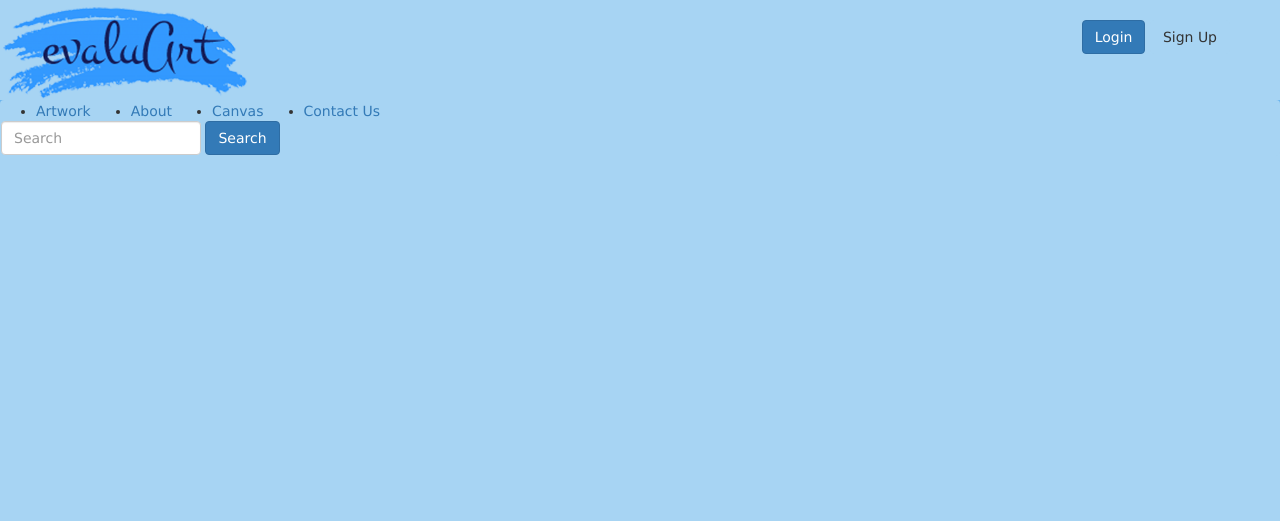
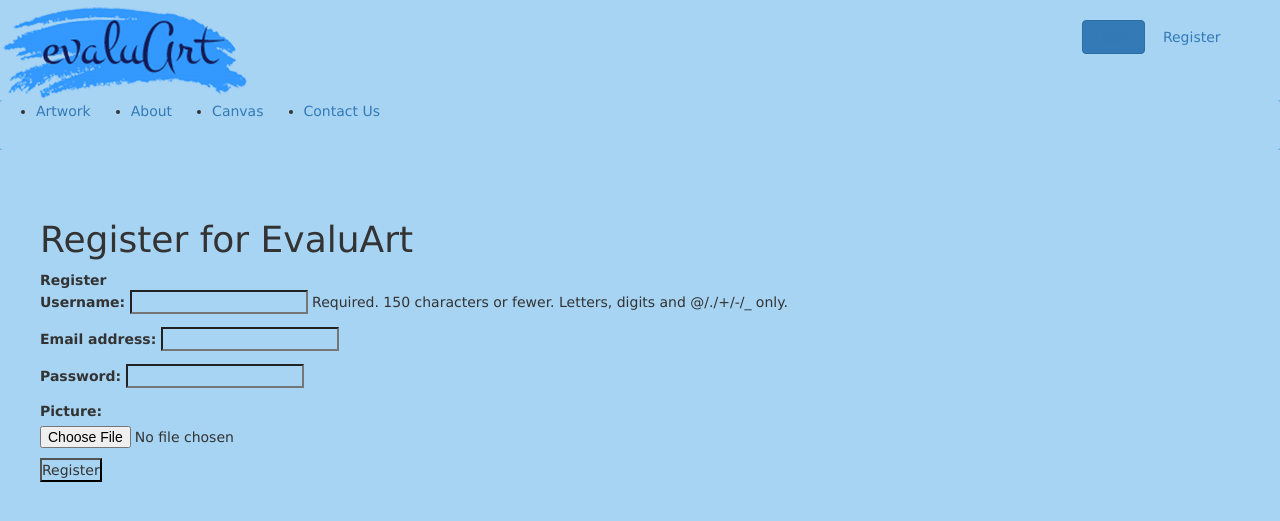
Before and after one commit to 2439105/WADTeam9a, a Django app: page /evaluArt/register/ in a window 1280 px wide. Shown: the top 521 px of the page. Run offline with Django 3.2, Linux system fonts and the light colour scheme; some libraries are stand-ins or nearby versions.

Commit message:
canvas trial

```diff
--- a/team9a/evaluArt/urls.py
+++ b/team9a/evaluArt/urls.py
@@ -7,4 +7,6 @@ urlpatterns = [
     path('', views.base, name='base'),
     path('register/', views.register, name='register'), # New mapping
     path('login/', views.user_login, name='login'),
+    path('canvas/', views.canvas, name='canvas'),
+    path('contact_us/', views.contact_us, name='contact_us'),
 ]
--- a/team9a/evaluArt/views.py
+++ b/team9a/evaluArt/views.py
@@ -67,3 +67,11 @@ def user_login(request):
 
     else:
         return render(request, 'evaluArt/login.html')
+
+def canvas(request):
+    return render(request, 'evaluArt/canvas.html')
+
+
+def contact_us(request):
+    form = ContactUs
+    return render(request, 'evaluArt/contact_us.html', {'form': form })
--- a/team9a/static/evaluArt/base.css
+++ b/team9a/static/css/base.css
@@ -50,3 +50,9 @@ ul.navbar-nav > li {
     margin-left: 20px;
     margin-right: 20px;
 }
+
+div.content {
+    position: fixed;
+    top: 200px;
+    left: 40px;
+}
--- /dev/null
+++ b/team9a/static/css/canvas.css
@@ -0,0 +1,4 @@
+#canvas {
+    border:2px solid black;
+    background-color: white;
+}
--- a/team9a/templates/evaluArt/base.html
+++ b/team9a/templates/evaluArt/base.html
@@ -3,11 +3,12 @@
 
 <html>
     <head lang = "en">
-        <link rel="stylesheet" type="text/css" href="{% static 'evaluArt/base.css' %}">
+        <link rel="stylesheet" type="text/css" href="{% static 'css/base.css' %}">
         <link rel="stylesheet" href="https://maxcdn.bootstrapcdn.com/bootstrap/3.3.7/css/bootstrap.min.css" integrity="sha384-BVYiiSIFeK1dGmJRAkycuHAHRg32OmUcww7on3RYdg4Va+PmSTsz/K68vbdEjh4u" crossorigin="anonymous">
         <script src="https://code.jquery.com/jquery-3.2.1.slim.min.js" integrity="sha384-KJ3o2DKtIkvYIK3UENzmM7KCkRr/rE9/Qpg6aAZGJwFDMVNA/GpGFF93hXpG5KkN" crossorigin="anonymous"></script>
         <script src="https://cdnjs.cloudflare.com/ajax/libs/popper.js/1.12.9/umd/popper.min.js" integrity="sha384-ApNbgh9B+Y1QKtv3Rn7W3mgPxhU9K/ScQsAP7hUibX39j7fakFPskvXusvfa0b4Q" crossorigin="anonymous"></script>
         <script src="https://maxcdn.bootstrapcdn.com/bootstrap/4.0.0/js/bootstrap.min.js" integrity="sha384-JZR6Spejh4U02d8jOt6vLEHfe/JQGiRRSQQxSfFWpi1MquVdAyjUar5+76PVCmYl" crossorigin="anonymous"></script>
+        <script src="{% static "js/jquery-3.3.1.min.js" %}" crossorigin="anonymous"></script>
         <meta charset = "UTF-8" />
         <!-- title on the tab -->
         <title>
@@ -23,7 +24,10 @@
         <div class = "top_bar">
             <div class="col-md-2">
                 <div>
+                    <a href={% url 'evaluArt:base' %}>
                     <img class="logo" src="{% static 'images/logo2.png' %}" alt="logo" />
+                    </a>
+
                 </div>
             </div>
 
@@ -32,10 +36,15 @@
 
             <div class="col-md-2">
                 <div class = "userAuth">
+                    {% if user.is_authenticated %}
+                    Logged in as, {{ user.username }}<br>
+                    <button type="button" class="btn btn-outline-primary"><a href='#'>Sign Out</a></button>
+                    {% else %}
                     <!-- if else to be done -->
                     <!-- links to following pages to be done -->
-                    <button type="button" class="btn btn-primary">Login</button>
-                    <button type="button" class="btn btn-outline-primary">Sign Up</button>
+                    <button type="button" class="btn btn-primary"}><a href={% url 'evaluArt:login' %}>Login</a></button>
+                    <button type="button" class="btn btn-outline-primary"><a href={% url 'evaluArt:register' %}>Register</a></button>
+                    {% endif %}
                 </div>
             </div>
         </div>
@@ -75,7 +84,7 @@
                             <a class="nav-link" href="#">About<span class="sr-only">(current)</span></a>
                         </li>
                         <li class="nav-item">
-                            <a class="nav-link" href="#">Canvas</a>
+                            <a class="nav-link" href={% url 'evaluArt:canvas' %}>Canvas</a>
                         </li>
                         <li class="nav-item">
                             <a class="nav-link" href="#">Contact Us</a>
@@ -83,16 +92,11 @@
 
                     </ul>
                   </div>
-
-                <form class="form-inline">
-                  <input class="form-control mr-sm-2" type="search" placeholder="Search" aria-label="Search">
-                  <button class="btn btn-primary" type="submit">Search</button>
-                </form>
             </nav>
         </div>
 
 
-        <div>
+        <div class = "content">
             {% block content_block %}
             {% endblock %}
         </div>
--- a/team9a/templates/evaluArt/login.html
+++ b/team9a/templates/evaluArt/login.html
@@ -5,7 +5,7 @@
 	Login
 {% endblock %}
 
-{% block body_block %}
+{% block content_block %}
 <h1>Login to EvalArt</h1>
 <form id="login_form" method="post" action="{% url 'evaluArt:login' %}">
 	{% csrf_token %}
--- a/team9a/templates/evaluArt/register.html
+++ b/team9a/templates/evaluArt/register.html
@@ -5,14 +5,14 @@
 	Register
 {% endblock %}
 
-{% block body_block %}
+{% block content_block %}
  <h1>Register for EvaluArt</h1>
 {% if registered %}
 EvaluArt says: <strong>thank you for registering!</strong>
 
 {% else %}
-EvaluArt says: <strong>register here!</strong><br />
-<form id="user_form" method="post" action="{% url 'rango:register' %}" enctype="multipart/form-data">
+<strong>Register</strong><br />
+<form id="user_form" method="post" action="{% url 'evaluArt:register' %}" enctype="multipart/form-data">
 
 	{% csrf_token %}
 
```
Also changed, not shown: team9a/templates/evaluArt/canvas.html (added, +12 -0 lines), team9a/db.sqlite3, team9a/static/js/canvas.js (added).
